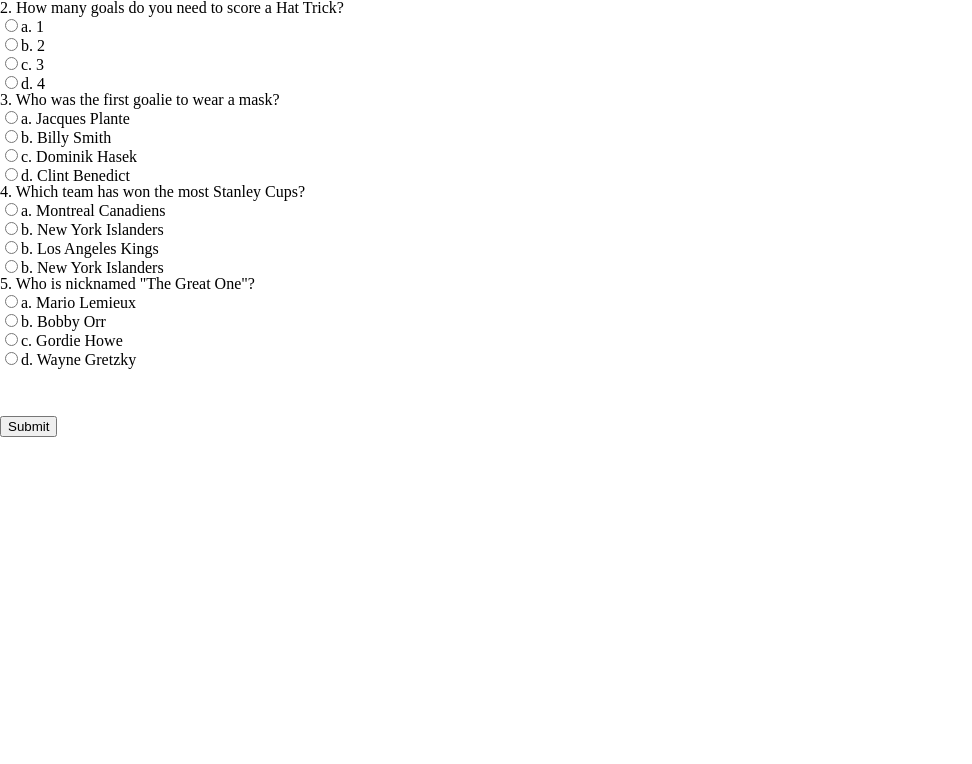
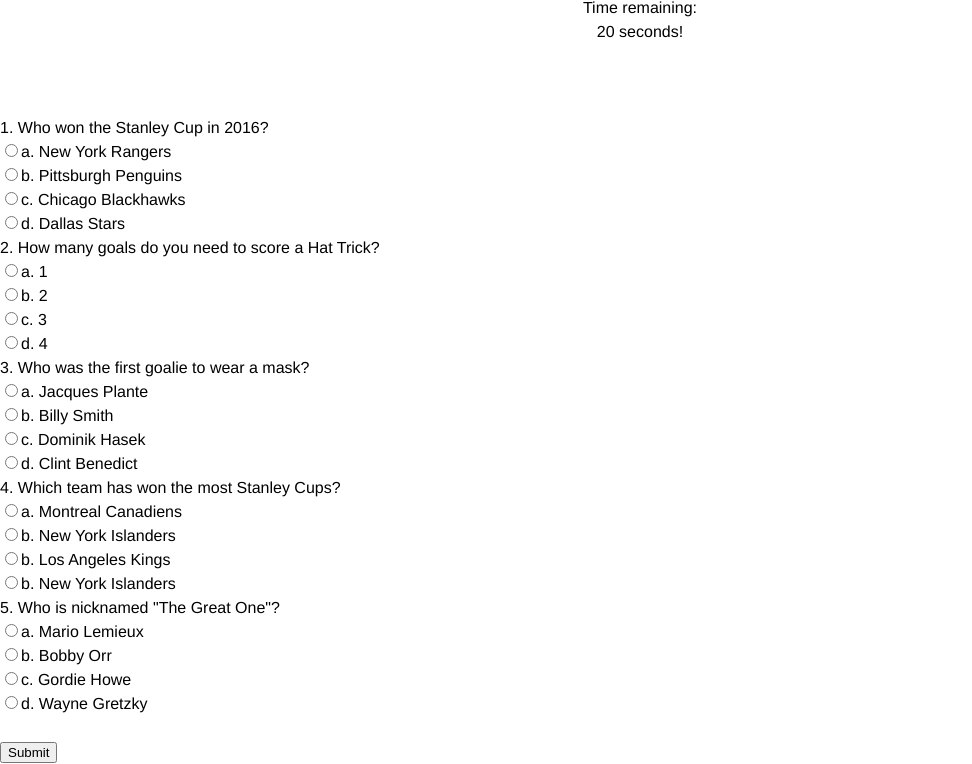
Before and after one commit to pmoore4181/Trivia-Game-Basic, a plain HTML site: page index.html in a window 1280 px wide. Shown: the part 124-888 px from the top of the page, without its empty margins (0-972 px from the left). Before the commit the page ends 800 px from the top, so only its background shows below. Drawn offline with nearby package versions, Linux system fonts and the light colour scheme.

Commit message:
working js and html. started messing around with sass, need to finish sass/css

```diff
--- a/assets/javascript/app.js
+++ b/assets/javascript/app.js
@@ -1,10 +1,26 @@
-function submitAnswers() {
+// $("document").ready(function() {
+
 var total = 5;
 var score = 0;
+var time = 25;
+var intervalId;
+
+//Set Correct Answers using an Array
+var answers = ["b", "c", "d", "a", "d"];
+
+setTimeout(disableButtons, 25000);
+setTimeout(submitAnswers, 25000);
 
 
+function disableButtons () {
+	// disables submit button
+	$("#submit").prop("disabled", true);
+	// disables answers
+	$(".answer").prop("disabled", true);
+}
 
-	//Get user input using variable and selecting each question in quizForm
+function submitAnswers() {
+
     var q1 = document.forms["triviaForm"]["q1"].value;
     var q2 = document.forms["triviaForm"]["q2"].value;
     var q3 = document.forms["triviaForm"]["q3"].value;
@@ -12,30 +28,59 @@ function submitAnswers() {
     var q5 = document.forms["triviaForm"]["q5"].value;
 
 
-	//Validation using FOR loop
-	for(i = 1; i <= total; i++) {
-		if(eval("q"+i) == null || eval("q"+i) == "") {
-			alert("You missed question " + i);
-			return false;
-		}
-	}
-
-
-	//Set Correct Answers using an Array
-	var answers = ["b", "c", "d", "a", "d"];
-
     //Check answers using FOR loop
-
-	for(i = 1; i <= total; i++) {
-		if(eval("q"+i) == answers [i - 1]) {
+    for (i = 1; i <= total; i++) {
+        if (eval("q" + i) == answers[i - 1]) {
             score++;
         }
     }
 
-	//Show results on page and in alert
-	var results = document.getElementById("results");
-	results.innerHTML = "<h3>You scored <span>"+score +"</span> out of <span>" +total +"</span> points</h3>";
+    $("#results").html("<h3>You scored " + score + " out of " + total + "</h3>");
+
+    // stops timer on click
+    stop();
 
     //Return false because it is not being entered into a database
     return false;
+
+};
+
+// run submitAnswers when submit button is clicked
+$("#submit").on("click", submitAnswers);
+
+
+function run() {
+    intervalId = setInterval(decrement, 1000);
 }
+
+
+function decrement() {
+    //  Decrease number by one.
+    time--;
+    //  Show the number in the #show-number tag.
+    $("#time-left").html("<h2>" + time + " seconds!</h2>");
+    //  Once number hits one...
+    if (time === 1) {
+        $("#time-left").html("<h2>" + time + " second!</h2>");
+    }
+    //  Once number hits zero...
+    if (time == 0) {
+        //  ...run the stop function.
+        $("#time-left").html("<h2>Time's up!</h2>");
+        stop();
+        // $("#submit").prop("disabled", true);
+        // $(".answer").prop("disabled", true);
+
+    }
+}
+
+function stop() {
+    //  Clears our intervalId
+    //  We just pass the name of the interval
+    //  to the clearInterval function.
+    clearInterval(intervalId);
+}
+
+run();
+
+// });
--- /dev/null
+++ b/assets/scss/base/_all.scss
@@ -0,0 +1 @@
+@import 'typography'
--- /dev/null
+++ b/assets/scss/base/_typography.scss
@@ -0,0 +1,15 @@
+body{
+	font-family: $body-font;
+	font-size: 16px;
+	line-height: 1.5;
+}
+
+h1 {
+	font-family: $header-font;
+	font-size: 500%;
+	text-align: center;
+}
+
+.timer {
+	text-align: center;
+}
--- /dev/null
+++ b/assets/scss/helpers/_all.scss
@@ -0,0 +1 @@
+@import 'variables';
--- /dev/null
+++ b/assets/scss/helpers/_variables.scss
@@ -0,0 +1,5 @@
+@import url('https://fonts.googleapis.com/css?family=Russo+One');
+
+
+$header-font: 'Russo One', serif;
+$body-font: 'Helvetica', sans-serif;
--- /dev/null
+++ b/assets/scss/main.scss
@@ -0,0 +1,2 @@
+@import 'helpers/all';
+@import 'base/all';
--- a/index.html
+++ b/index.html
@@ -2,17 +2,21 @@
 
 <html>
 	<head>
+		<meta charset="utf-8">
 		<title>Hockey Trivia</title>
 		<link rel="stylesheet" type="text/css" href="assets/css/reset.css">
 		<link rel="stylesheet" type="text/css" href="assets/css/style.css">
 
 	</head>
+
 	<body>
 		<div id="container">
 
 		<header>
 			<h1>Hockey Trivia</h1>
-			<p>Time remaining: <span id="time-left"></span></p>
+			<p class="timer">Time remaining: <span id="time-left"><br>15 seconds!</span></p>
+			<br>
+			<div id="results"><br><br></div>
 		</header>
 
 		<section>
@@ -25,32 +29,32 @@
 					<input type="radio" name="q1" value="d" id="q1d">d. Dallas Stars<br>
 
 					<h3 class="question" id="two">2. How many goals do you need to score a Hat Trick?</h3>
-					<input type="radio" name="q2" value="a" id="q2a">a. 1<br>
-					<input type="radio" name="q2" value="b" id="q2b">b. 2<br>
-					<input type="radio" name="q2" value="c" id="q2c">c. 3<br>
-					<input type="radio" name="q2" value="d" id="q2d">d. 4<br>
+					<input type="radio" name="q2" value="a" class ="answer" id="q2a">a. 1<br>
+					<input type="radio" name="q2" value="b" class ="answer" id="q2b">b. 2<br>
+					<input type="radio" name="q2" value="c" class ="answer" id="q2c">c. 3<br>
+					<input type="radio" name="q2" value="d" class ="answer" id="q2d">d. 4<br>
 
 					<h3 class="question" id="three">3. Who was the first goalie to wear a mask?</h3>
-					<input type="radio" name="q3" value="a" id="q3a">a. Jacques Plante<br>
-					<input type="radio" name="q3" value="b" id="q3b">b. Billy Smith<br>
-					<input type="radio" name="q3" value="c" id="q3c">c. Dominik Hasek<br>
-					<input type="radio" name="q3" value="d" id="q3d">d. Clint Benedict<br>
+					<input type="radio" name="q3" value="a" class ="answer" id="q3a">a. Jacques Plante<br>
+					<input type="radio" name="q3" value="b" class ="answer" id="q3b">b. Billy Smith<br>
+					<input type="radio" name="q3" value="c" class ="answer" id="q3c">c. Dominik Hasek<br>
+					<input type="radio" name="q3" value="d" class ="answer" id="q3d">d. Clint Benedict<br>
 
 					<h3 class="question" id="four">4. Which team has won the most Stanley Cups?</h3>
-					<input type="radio" name="q4" value="a" id="q4a">a. Montreal Canadiens<br>
-					<input type="radio" name="q4" value="b" id="q4b">b. New York Islanders<br>
-					<input type="radio" name="q4" value="c" id="q4c">b. Los Angeles Kings<br>
-					<input type="radio" name="q4" value="d" id="q4d">b. New York Islanders<br>
+					<input type="radio" name="q4" value="a" class ="answer" id="q4a">a. Montreal Canadiens<br>
+					<input type="radio" name="q4" value="b" class ="answer" id="q4b">b. New York Islanders<br>
+					<input type="radio" name="q4" value="c" class ="answer" id="q4c">b. Los Angeles Kings<br>
+					<input type="radio" name="q4" value="d" class ="answer" id="q4d">b. New York Islanders<br>
 
 					<h3 class="question" id="five">5. Who is nicknamed "The Great One"?</h3>
-					<input type="radio" name="q5" value="a" id="q5a">a. Mario Lemieux<br>
-					<input type="radio" name="q5" value="b" id="q5b">b. Bobby Orr<br>
-					<input type="radio" name="q5" value="c" id="q5c">c. Gordie Howe<br>
-					<input type="radio" name="q5" value="d" id="q5d">d. Wayne Gretzky<br>
+					<input type="radio" name="q5" value="a" class ="answer" id="q5a">a. Mario Lemieux<br>
+					<input type="radio" name="q5" value="b" class ="answer" id="q5b">b. Bobby Orr<br>
+					<input type="radio" name="q5" value="c" class ="answer" id="q5c">c. Gordie Howe<br>
+					<input type="radio" name="q5" value="d" class ="answer" id="q5d">d. Wayne Gretzky<br>
 					<br>
-					<div id="results"><br><br></div>
 
-					<input type="submit" val="Submit Answers">
+
+					<input type="submit" val="Submit Answers" id="submit">
 			</form>
 		</section>
 
```
Also changed, not shown: assets/css/style.css, assets/scss/modules/_all.scss (added), 1 other file. Lines whose indentation alone changed are shown as unchanged.
